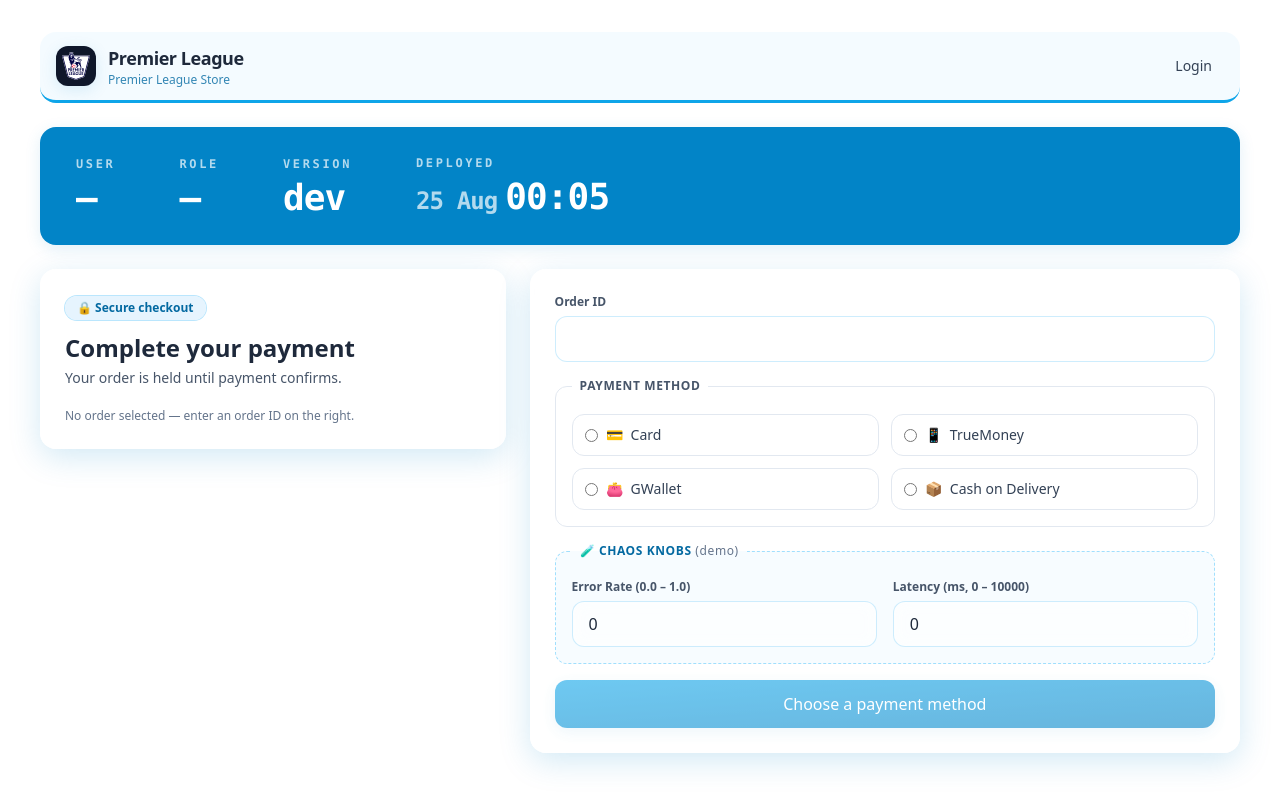
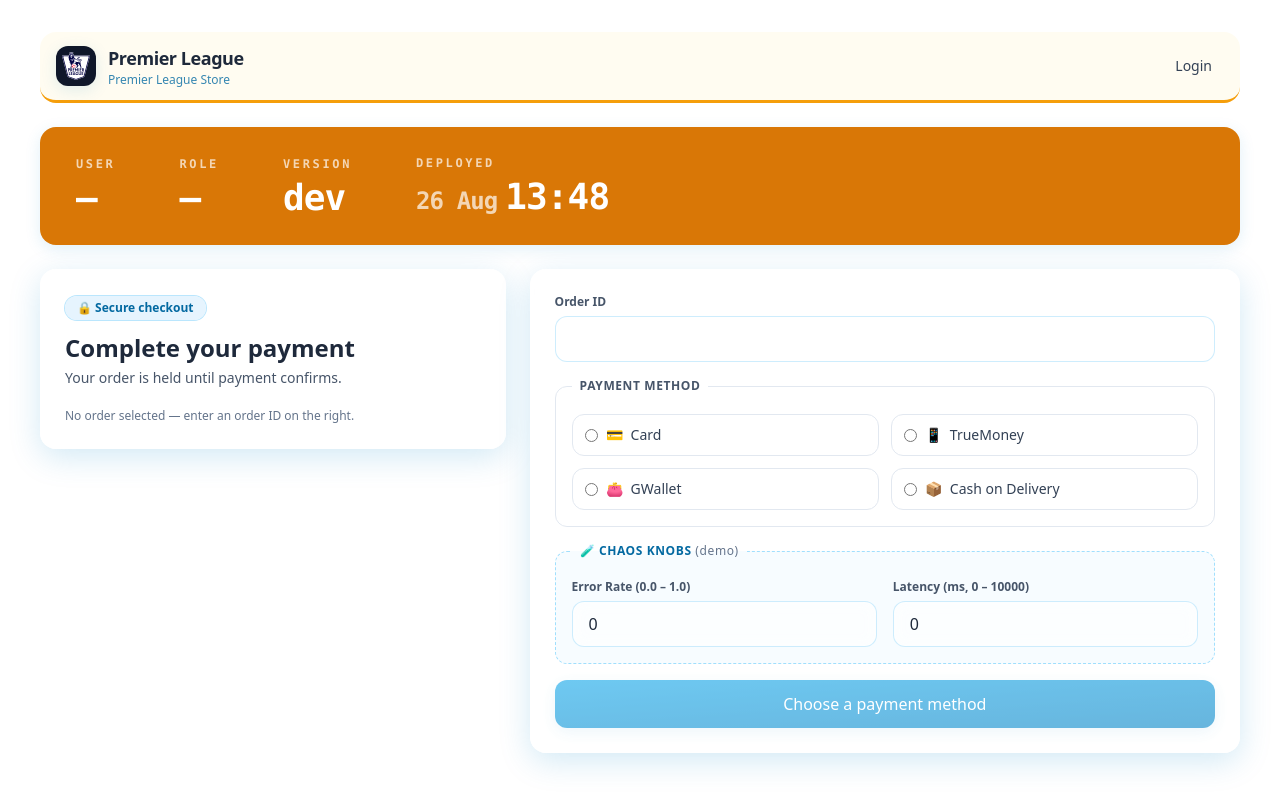
Before and after one commit to nginnu/rabbit-web, a Next.js app: page /pay in a window 1280 px wide. Built offline with nearby package versions, Linux system fonts and the light colour scheme; no server answers.

Commit message:
chore(web): bump deploy marker to 2026-08-26 13:48:58 +0700 · f58131b6

```diff
--- a/app/deploy-marker.ts
+++ b/app/deploy-marker.ts
@@ -3,5 +3,5 @@
 // It lives in its own file so the script never has to edit page.tsx: a sed
 // against JSX breaks the moment the markup is reformatted, and a broken home
 // page looks exactly like a broken deploy.
-export const DEPLOY_MARKER = "2026-08-25 00:05:13 +0700 · ec04318e";
-export const DEPLOY_TINT = 0;
+export const DEPLOY_MARKER = "2026-08-26 13:48:58 +0700 · f58131b6";
+export const DEPLOY_TINT = 1;
```
